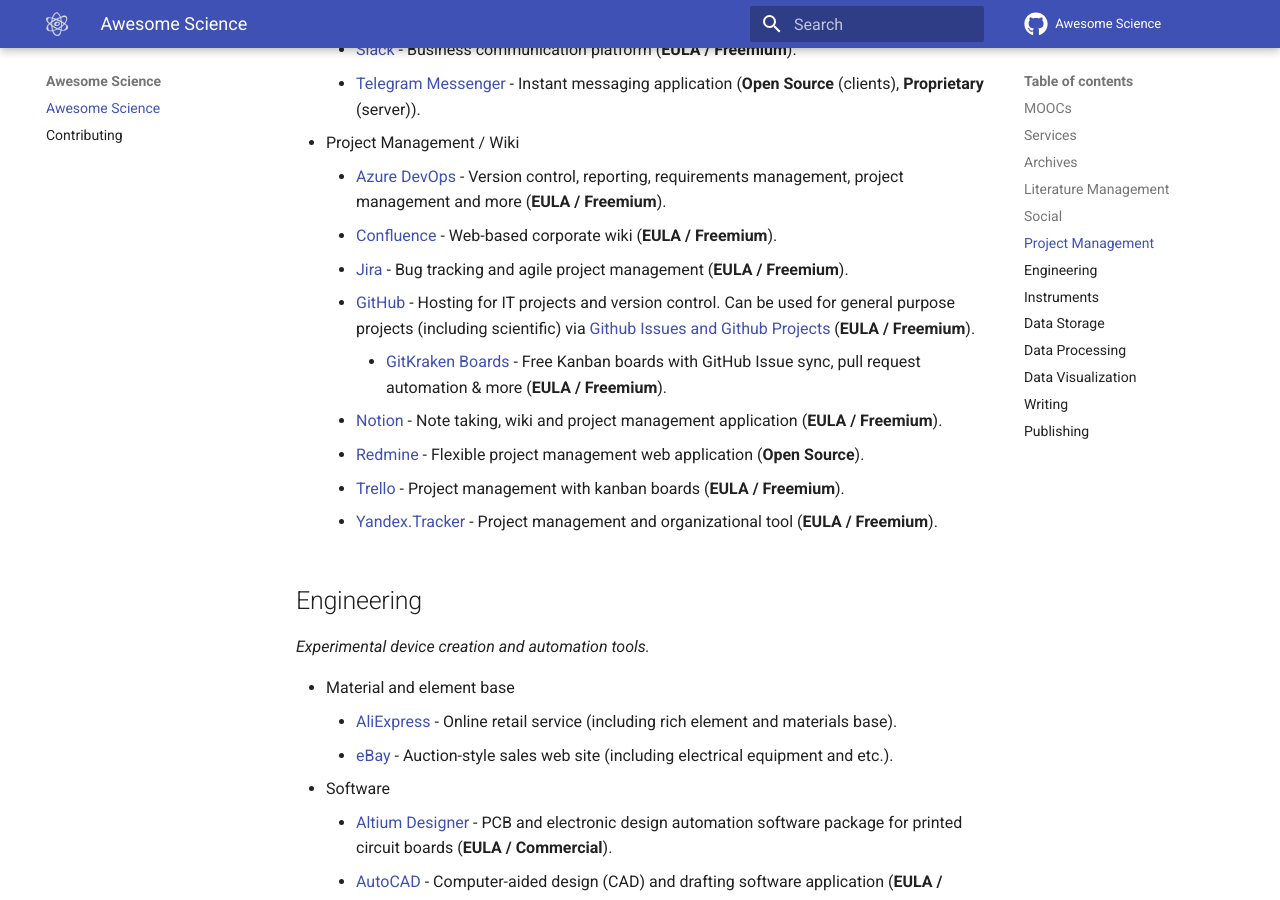
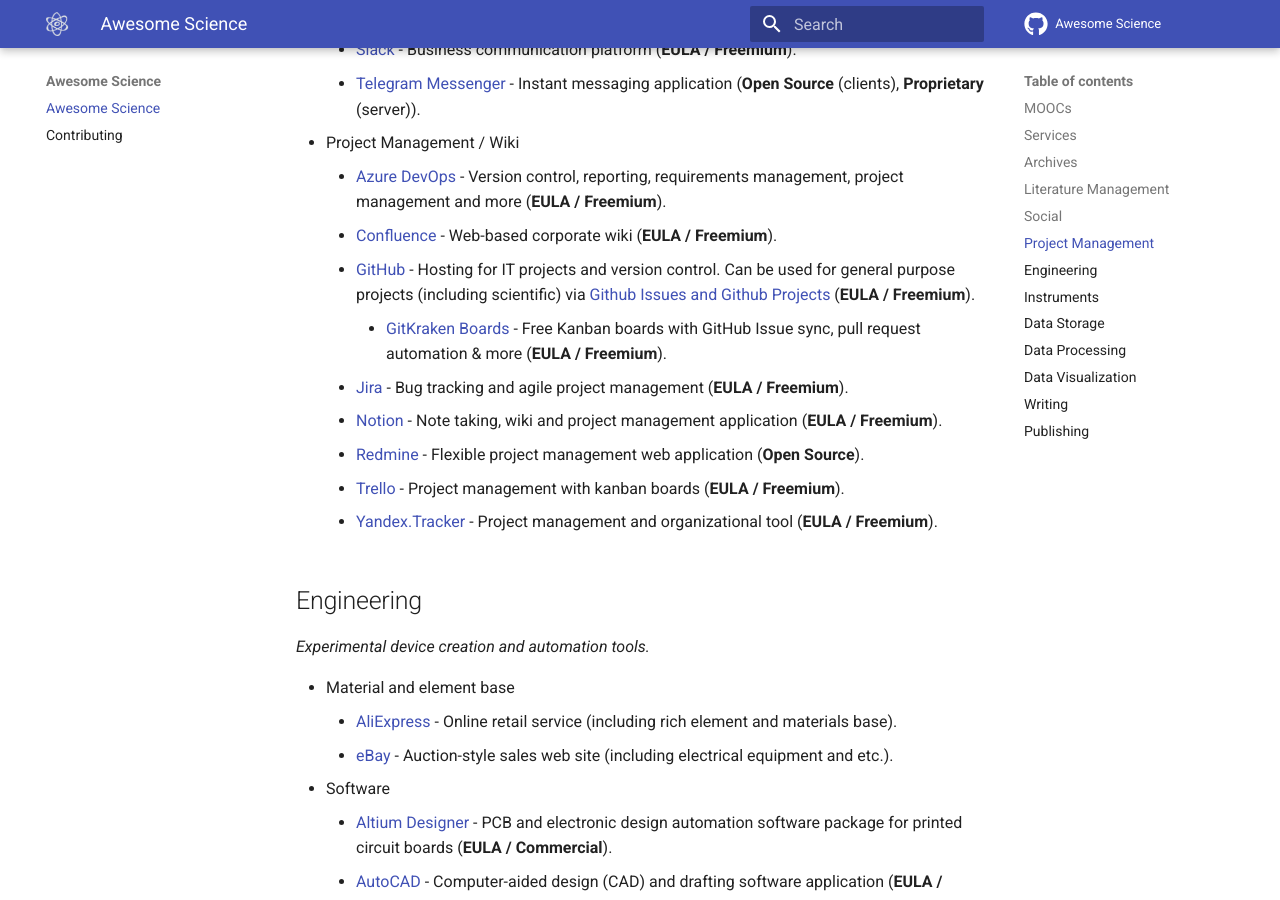
Before and after one commit to deverte/awesome-science, an MkDocs documentation site: the page built from docs/index.md, in a window 1280 px wide and 900 px high, scrolled down 2572 px. Built offline with MkDocs 1.6.1 and Material for MkDocs 9.7.7, drawn with Linux system fonts in a browser that asks for light colours; comment, search, counter and statistics services are not loaded.

Commit message:
Re-sorting

```diff
--- a/docs/index.md
+++ b/docs/index.md
@@ -77,9 +77,9 @@
 - Project Management / Wiki
     - [Azure DevOps](https://azure.microsoft.com/services/devops/) - Version control, reporting, requirements management, project management and more (**EULA / Freemium**).
     - [Confluence](https://www.atlassian.com/software/confluence) - Web-based corporate wiki (**EULA / Freemium**).
-    - [Jira](https://www.atlassian.com/software/jira) - Bug tracking and agile project management (**EULA / Freemium**).
     - [GitHub](https://github.com/) - Hosting for IT projects and version control. Can be used for general purpose projects (including scientific) via [Github Issues and Github Projects](https://github.com/features/project-management/) (**EULA / Freemium**).
         - [GitKraken Boards](https://www.gitkraken.com/boards) - Free Kanban boards with GitHub Issue sync, pull request automation & more (**EULA / Freemium**).
+    - [Jira](https://www.atlassian.com/software/jira) - Bug tracking and agile project management (**EULA / Freemium**).
     - [Notion](https://www.notion.so/) - Note taking, wiki and project management application (**EULA / Freemium**).
     - [Redmine](https://www.redmine.org/) - Flexible project management web application (**Open Source**).
     - [Trello](https://trello.com/) - Project management with kanban boards (**EULA / Freemium**).
```
Also changed, not shown: README.md (+1 -1 lines), site/index.html, site/search/search_index.json, 1 other file.
